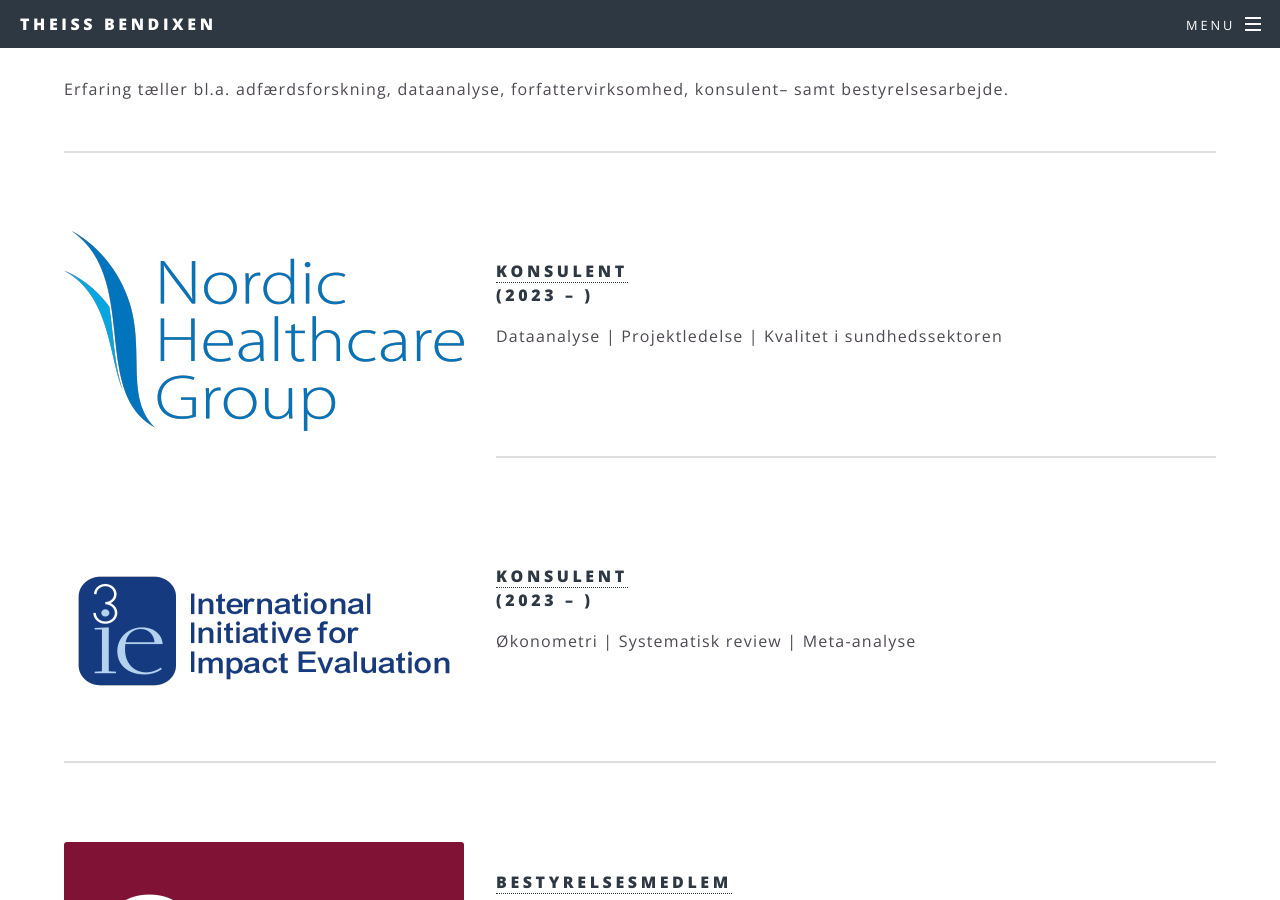
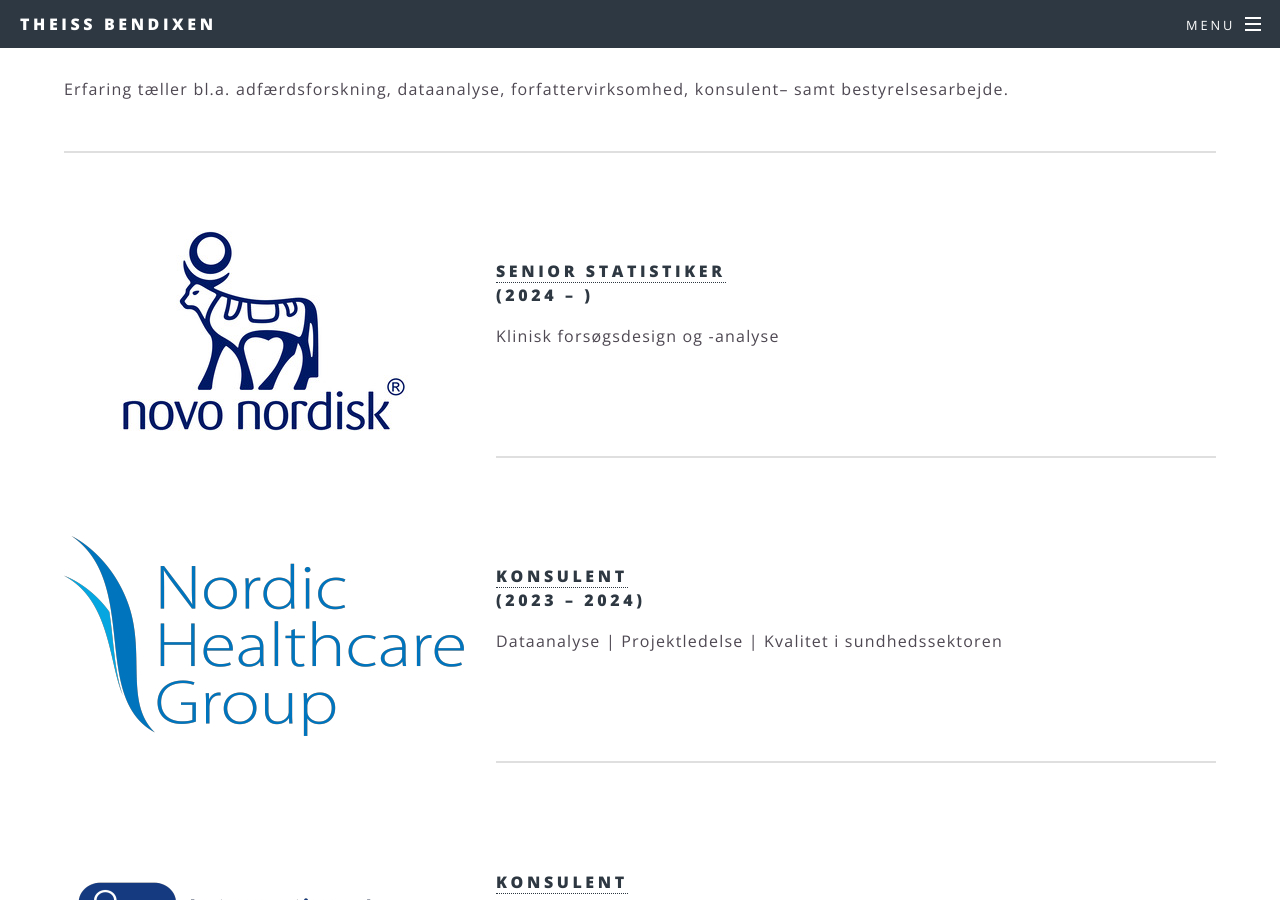
Before and after one commit to tbendixen/tbendixen.github.io.dk, a Jekyll site: the page built from references.html, in a window 1280 px wide and 900 px high, scrolled down 414 px. Built offline with Jekyll 4.4.1, drawn with Linux system fonts in a browser that asks for light colours.

Commit message:
Update references.html

```diff
--- a/references.html
+++ b/references.html
@@ -8,7 +8,12 @@
 				<p>Erfaring tæller bl.a. adfærdsforskning, dataanalyse, forfattervirksomhed, konsulent– samt bestyrelsesarbejde.</p>
 				<hr />
 				<br />
- 				<p><span class="image left"><img src="images/nhg.jpg" alt="" /></span><h4><a href="https://nhg.fi/dk/">Konsulent<br></a>(2023 – )</h4>
+				 <p><span class="image left"><img src="images/novo.jpg" alt="" /></span><h4><a href="https://www.novonordisk.com/">Senior Statistiker<br></a>(2024 – )</h4>
+							<p>Klinisk forsøgsdesign og -analyse </p></p>
+				<br />
+				<hr />
+				<br />
+ 				<p><span class="image left"><img src="images/nhg.jpg" alt="" /></span><h4><a href="https://nhg.fi/dk/">Konsulent<br></a>(2023 – 2024)</h4>
 							<p>Dataanalyse | Projektledelse | Kvalitet i sundhedssektoren </p></p>
 				<br />
 				<hr />
```
